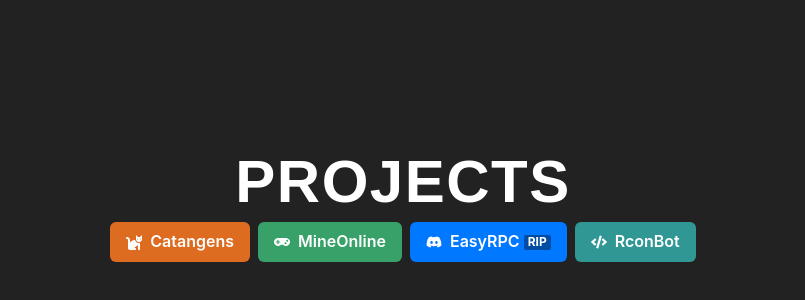
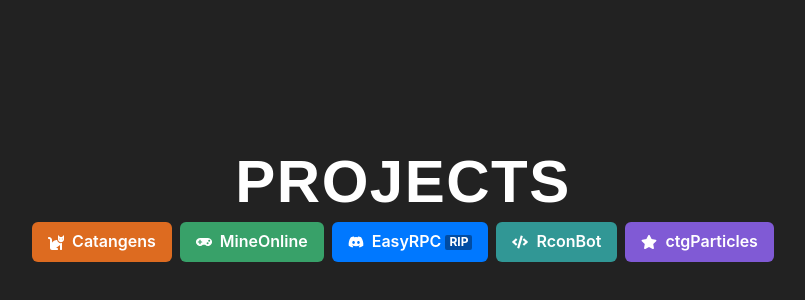
Before and after one commit to t4llfly/t4llfly.github.io, a React (Create React App) app: page /projects in a window 1280 px wide. Shown: the part 196-496 px from the top of the page, without its empty margins (237-1042 px from the left). Built offline with nearby package versions, Linux system fonts and the light colour scheme.

Commit message:
added ctgparticles

```diff
--- a/src/pages/AboutPage.tsx
+++ b/src/pages/AboutPage.tsx
@@ -1,7 +1,6 @@
 import React from "react"
 import {Box, Flex, Heading, Text} from "@chakra-ui/react";
 import {Link} from "react-router-dom";
-
 function AboutPage() {
     return(
         <Flex
@@ -9,7 +8,7 @@
             bg="#222222"
             color="white"
             minH="100vh"
-            p="4"
+            p={["0", "4"]}
             justifyContent="center"
             flexDirection="column"
         >
@@ -30,7 +29,7 @@
                 justifyContent={["center", "space-between"]}
                 alignItems={["center", "flex-end"]}
             >
-                <Text fontWeight="600" ml="30" mr="30" mt="15px" mb="15px" textAlign="center">
+                <Text fontWeight="600" ml={["15", "30"]} mr="30" mt="15px" mb="15px" textAlign="center">
                     Меня зовут Владимир, я из города Астана, Казахстан.
                     <br/>
                     В интернете я TallFly (T4llFly), и я пишу разные программы и сайты для обучения.
--- a/src/pages/MainPage.tsx
+++ b/src/pages/MainPage.tsx
@@ -63,7 +63,7 @@
                     Twitch
                 </Button>
                 <Button
-                    colorScheme="blackAlpha"
+                    colorScheme="green"
                     leftIcon={<FaDollarSign />}
                     onClick={Donate}
                     display={["none", "flex"]}
@@ -100,7 +100,7 @@
                     display={["flex", "none"]}
                 />
                 <IconButton
-                    colorScheme='blackAlpha'
+                    colorScheme='green'
                     aria-label='Donate'
                     icon={<FaDollarSign />}
                     onClick={Donate}
--- a/src/pages/ProjectsPage.tsx
+++ b/src/pages/ProjectsPage.tsx
@@ -1,6 +1,6 @@
 import React from "react"
 import {Badge, Button, Flex, Heading, IconButton, Stack, Tooltip} from "@chakra-ui/react";
-import {FaCat, FaCode, FaDiscord, FaGamepad} from "react-icons/fa";
+import {FaCat, FaCode, FaDiscord, FaGamepad, FaStar} from "react-icons/fa";
 import {Link} from "react-router-dom";
 
 function ProjectsPage() {
@@ -71,6 +71,16 @@
                         RconBot
                     </Button>
                 </Tooltip>
+                <Tooltip textAlign="center" label="Плагин Minecraft, добавляющий в Энд ambient частицы">
+                    <Button
+                        colorScheme="purple"
+                        leftIcon={<FaStar />}
+                        display={["none", "flex"]}
+                        onClick={ctgParticles}
+                    >
+                        ctgParticles
+                    </Button>
+                </Tooltip>
 
 
                 <IconButton
@@ -101,6 +111,13 @@
                     display={["flex", "none"]}
                     onClick={RconBot}
                 />
+                <IconButton
+                    colorScheme='purple'
+                    aria-label='ctgParticles'
+                    icon={<FaStar />}
+                    display={["flex", "none"]}
+                    onClick={ctgParticles}
+                />
             </Stack>
         </Flex>
     )
@@ -121,4 +138,8 @@
 function RconBot() {
     window.open("https://github.com/t4llfly/RconBot")
 }
+
+function ctgParticles() {
+    window.open("https://github.com/t4llfly/ctgParticles")
+}
 export default ProjectsPage;
```
Also changed, not shown: src/assets/bratva.jpg (added).
